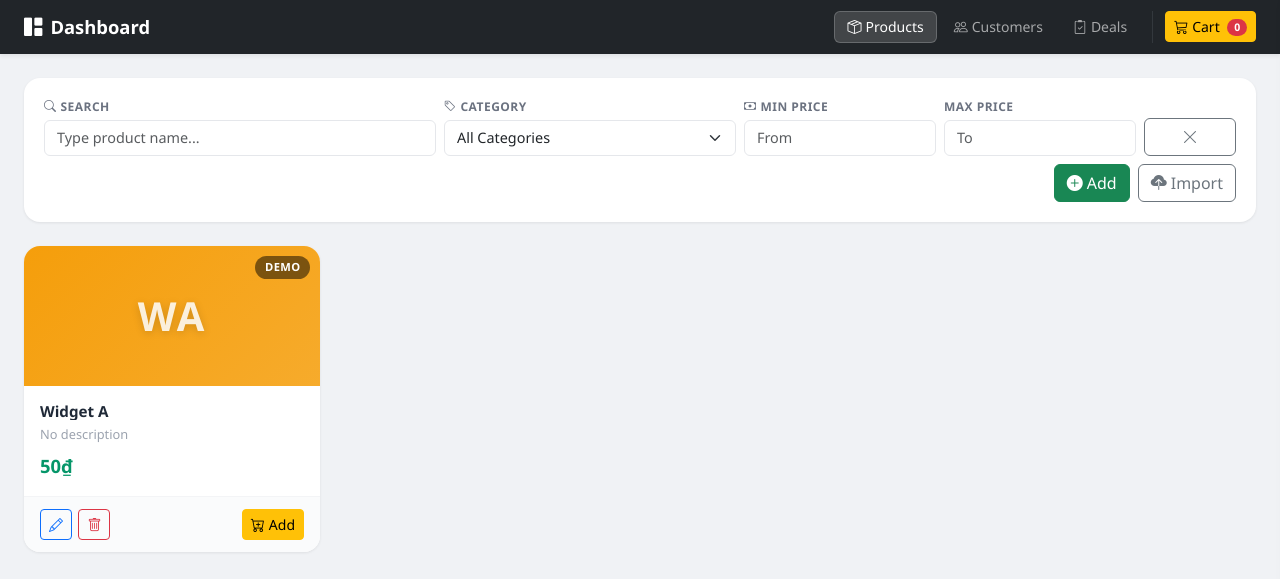
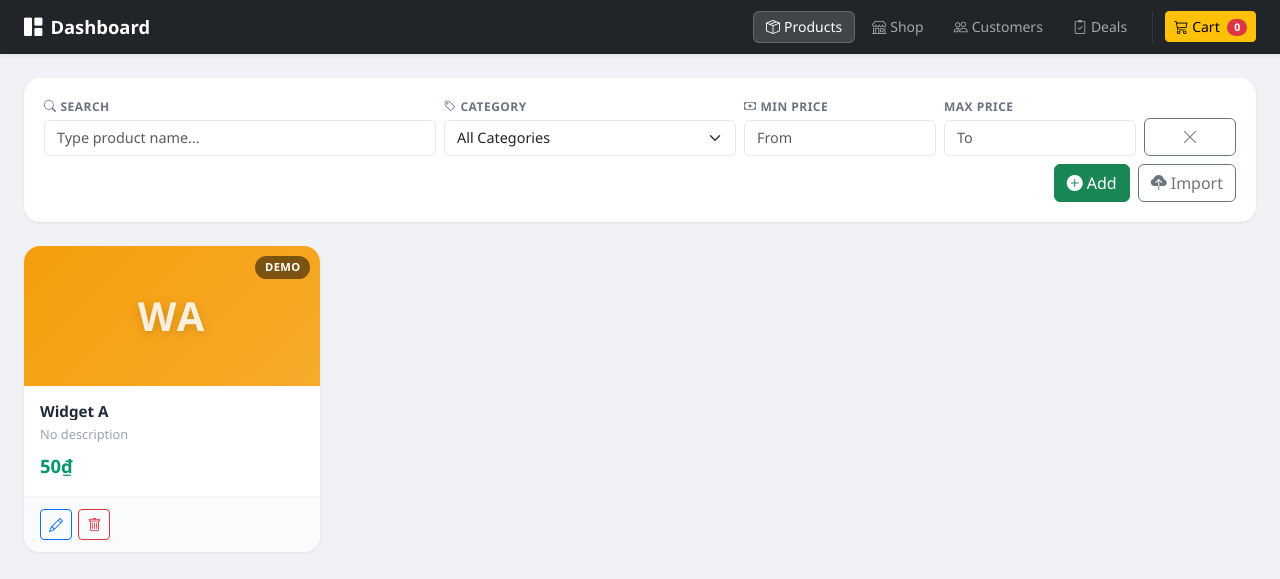
Before and after one commit to anh1901/product_crud_app, a Flask app: page / in a window 1280 px wide. Shown: the top 579 px of the page. Run offline with Flask 3, Linux system fonts and the light colour scheme; data comes from the database, SQL or seed files in the repository; data that the repository does not hold is empty.

Commit message:
feat: separate Products (CRUD) and Shop (catalog + cart) tabs
- Products tab: create, edit, delete only — no cart buttons
- Shop tab: browse catalog with search/category filter, add to cart
- Navbar now has 4 tabs: Products / Shop / Customers / Deals
- Shared product card rendering with mode-based action buttons

Co-Authored-By: Devin AI <158243242+devin-ai-integration[bot]@users.noreply.github.com>

```diff
--- a/static/js/app.js
+++ b/static/js/app.js
@@ -20,7 +20,9 @@ async function loadProducts() {
     const res = await fetch(API);
     allProducts = await res.json();
     populateCategoryFilter();
+    populateShopCategoryFilter();
     applyFilters();
+    applyShopFilters();
 }
 
 function populateCategoryFilter() {
@@ -65,21 +67,19 @@ function getPlaceholderColor(name) {
     return PLACEHOLDER_COLORS[Math.abs(hash) % PLACEHOLDER_COLORS.length];
 }
 
-function renderProducts(products) {
-    const grid = document.getElementById("productGrid");
-    if (products.length === 0) {
-        grid.innerHTML = `
-            <div class="col-12 text-center py-5 text-muted">
-                <i class="bi bi-inbox fs-1 d-block mb-2"></i>
-                No products found.
-            </div>`;
-        return;
-    }
-
-    grid.innerHTML = products
-        .map((p) => {
+function renderProductCard(p, mode) {
     const color = getPlaceholderColor(p.name);
     const initials = p.name.split(" ").map(w => w[0]).join("").substring(0, 2).toUpperCase();
+    const actions = mode === "shop"
+        ? `<button class="btn btn-sm btn-warning ms-auto" onclick="addToCart('${p.id}')" title="Add to cart">
+               <i class="bi bi-cart-plus me-1"></i>Add
+           </button>`
+        : `<button class="btn btn-sm btn-outline-primary" onclick="showEditModal('${p.id}')" title="Edit">
+               <i class="bi bi-pencil"></i>
+           </button>
+           <button class="btn btn-sm btn-outline-danger" onclick="showDeleteModal('${p.id}', '${escapeHtml(p.name)}')" title="Delete">
+               <i class="bi bi-trash"></i>
+           </button>`;
     return `
     <div class="col-xl-3 col-lg-4 col-md-6">
         <div class="product-card">
@@ -92,21 +92,50 @@ function renderProducts(products) {
                 <p class="product-desc">${escapeHtml(p.description || "No description")}</p>
                 <div class="product-price">${formatVND(p.price)}</div>
             </div>
-                <div class="product-actions">
-                    <button class="btn btn-sm btn-outline-primary" onclick="showEditModal('${p.id}')" title="Edit">
-                        <i class="bi bi-pencil"></i>
-                    </button>
-                    <button class="btn btn-sm btn-outline-danger" onclick="showDeleteModal('${p.id}', '${escapeHtml(p.name)}')" title="Delete">
-                        <i class="bi bi-trash"></i>
-                    </button>
-                    <button class="btn btn-sm btn-warning ms-auto" onclick="addToCart('${p.id}')" title="Add to cart">
-                        <i class="bi bi-cart-plus me-1"></i>Add
-                    </button>
-                </div>
+            <div class="product-actions">${actions}</div>
         </div>
     </div>`;
-        })
-        .join("");
+}
+
+function renderProductGrid(gridId, products, mode) {
+    const grid = document.getElementById(gridId);
+    if (products.length === 0) {
+        grid.innerHTML = `
+            <div class="col-12 text-center py-5 text-muted">
+                <i class="bi bi-inbox fs-1 d-block mb-2"></i>
+                No products found.
+            </div>`;
+        return;
+    }
+    grid.innerHTML = products.map(p => renderProductCard(p, mode)).join("");
+}
+
+function renderProducts(products) {
+    renderProductGrid("productGrid", products, "manage");
+}
+
+function renderShop(products) {
+    renderProductGrid("shopGrid", products, "shop");
+}
+
+function applyShopFilters() {
+    const search = document.getElementById("shopSearch").value.trim().toLowerCase();
+    const category = document.getElementById("shopCategoryFilter").value;
+    let filtered = allProducts.filter(p => {
+        if (search && !p.name.toLowerCase().includes(search) && !(p.category || "").toLowerCase().includes(search)) return false;
+        if (category && p.category !== category) return false;
+        return true;
+    });
+    renderShop(filtered);
+}
+
+function populateShopCategoryFilter() {
+    const select = document.getElementById("shopCategoryFilter");
+    if (!select) return;
+    const categories = [...new Set(allProducts.map(p => p.category).filter(Boolean))].sort();
+    const current = select.value;
+    select.innerHTML = '<option value="">All Categories</option>' +
+        categories.map(c => `<option value="${c}"${c === current ? " selected" : ""}>${c}</option>`).join("");
 }
 
 function updateStats(products) {}
@@ -453,12 +482,16 @@ async function submitDeal() {
 }
 
 function toggleView(view) {
-    const views = ["productsView", "customersView", "dealsView"];
-    const tabs = ["tabProducts", "tabCustomers", "tabDeals"];
+    const views = ["productsView", "shopView", "customersView", "dealsView"];
+    const tabs = ["tabProducts", "tabShop", "tabCustomers", "tabDeals"];
     views.forEach(v => document.getElementById(v).style.display = "none");
     tabs.forEach(t => document.getElementById(t).classList.remove("active"));
 
-    if (view === "deals") {
+    if (view === "shop") {
+        document.getElementById("shopView").style.display = "block";
+        document.getElementById("tabShop").classList.add("active");
+        applyShopFilters();
+    } else if (view === "deals") {
         document.getElementById("dealsView").style.display = "block";
         document.getElementById("tabDeals").classList.add("active");
         loadDeals();
--- a/templates/index.html
+++ b/templates/index.html
@@ -17,6 +17,9 @@
             <div class="d-flex align-items-center gap-1">
                 <button class="btn btn-sm nav-tab-btn active" id="tabProducts" onclick="toggleView('products')">
                     <i class="bi bi-box-seam me-1"></i>Products
+                </button>
+                <button class="btn btn-sm nav-tab-btn" id="tabShop" onclick="toggleView('shop')">
+                    <i class="bi bi-shop me-1"></i>Shop
                 </button>
                 <button class="btn btn-sm nav-tab-btn" id="tabCustomers" onclick="toggleView('customers')">
                     <i class="bi bi-people me-1"></i>Customers
@@ -83,6 +86,30 @@
                 No products yet. Add one to get started!
             </div>
         </div>
+        </div>
+
+        <!-- Shop View -->
+        <div id="shopView" style="display:none">
+            <div class="filter-bar mb-4">
+                <div class="row g-2 align-items-end">
+                    <div class="col-lg-6 col-md-6">
+                        <label class="filter-label"><i class="bi bi-search me-1"></i>Search Products</label>
+                        <input type="text" class="form-control" id="shopSearch" placeholder="Type product name or category..." oninput="applyShopFilters()">
+                    </div>
+                    <div class="col-lg-4 col-md-4">
+                        <label class="filter-label"><i class="bi bi-tag me-1"></i>Category</label>
+                        <select class="form-select" id="shopCategoryFilter" onchange="applyShopFilters()">
+                            <option value="">All Categories</option>
+                        </select>
+                    </div>
+                    <div class="col-lg-2 col-md-2">
+                        <button class="btn btn-outline-secondary w-100" onclick="document.getElementById('shopSearch').value='';document.getElementById('shopCategoryFilter').value='';applyShopFilters()" title="Clear">
+                            <i class="bi bi-x-lg"></i>
+                        </button>
+                    </div>
+                </div>
+            </div>
+            <div class="row g-3" id="shopGrid"></div>
         </div>
 
         <!-- Customers View -->
```
Lines whose indentation alone changed are shown as unchanged.
